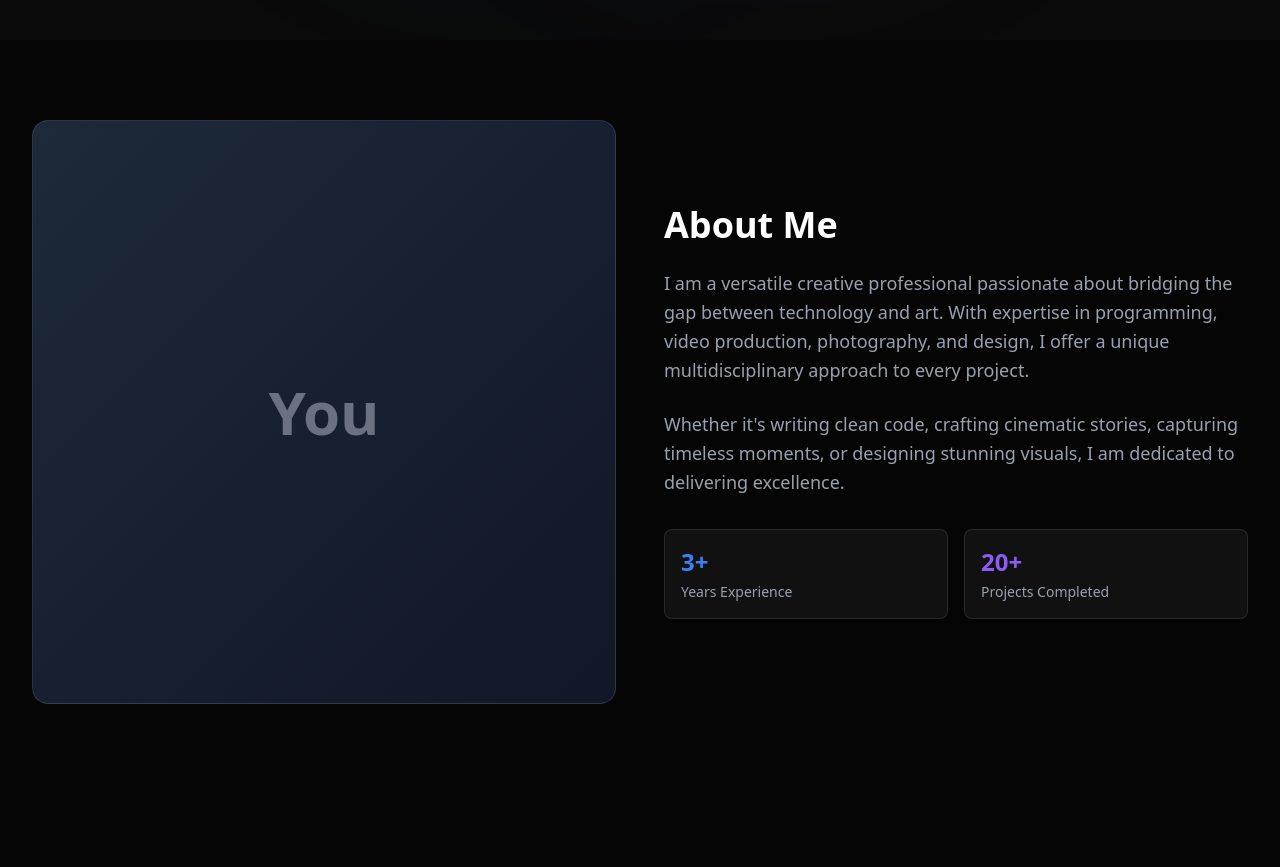
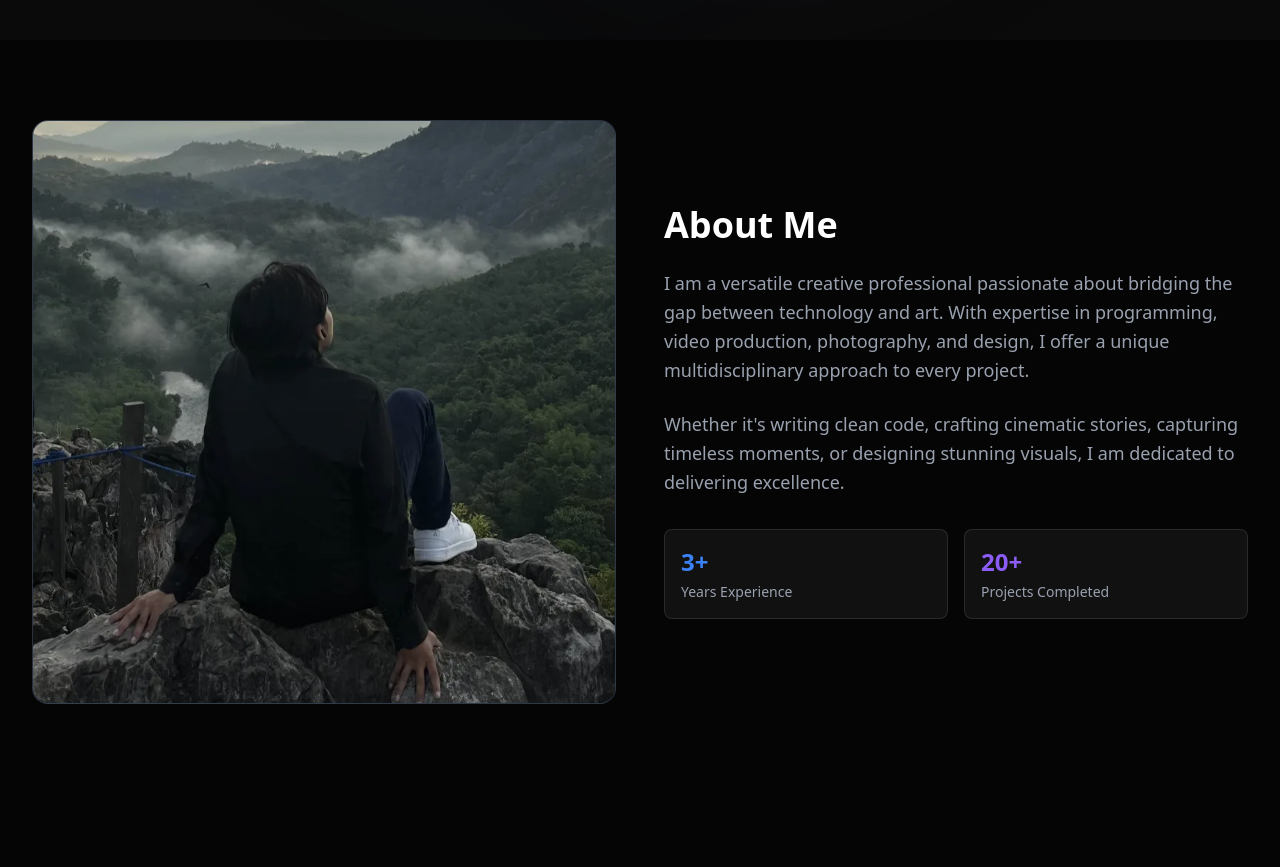
Before and after one commit to Kryuuu/Envy, a Next.js app: page / in a window 1280 px wide. Shown: the part 760-1627 px from the top of the page. Built offline with nearby package versions, Linux system fonts and the light colour scheme.

Commit message:
foto 2131313

```diff
--- a/components/About.tsx
+++ b/components/About.tsx
@@ -13,9 +13,12 @@ export default function About() {
           viewport={{ once: true }}
           className="grid md:grid-cols-2 gap-12 items-center"
         >
-          <div className="relative aspect-square rounded-2xl overflow-hidden bg-gradient-to-br from-gray-800 to-gray-900 border border-white/10 flex items-center justify-center">
-             {/* Placeholder for Profile Image */}
-             <span className="text-gray-500 text-6xl font-bold">You</span>
+          <div className="relative aspect-square rounded-2xl overflow-hidden bg-gradient-to-br from-gray-800 to-gray-900 border border-white/10 flex items-center justify-center group">
+             <img
+               src="/projects/my.png"
+               alt="About Me"
+               className="w-full h-full object-cover transition-transform duration-500 group-hover:scale-110"
+             />
           </div>
 
           <div>
```
Also changed, not shown: public/projects/my.png (added).
